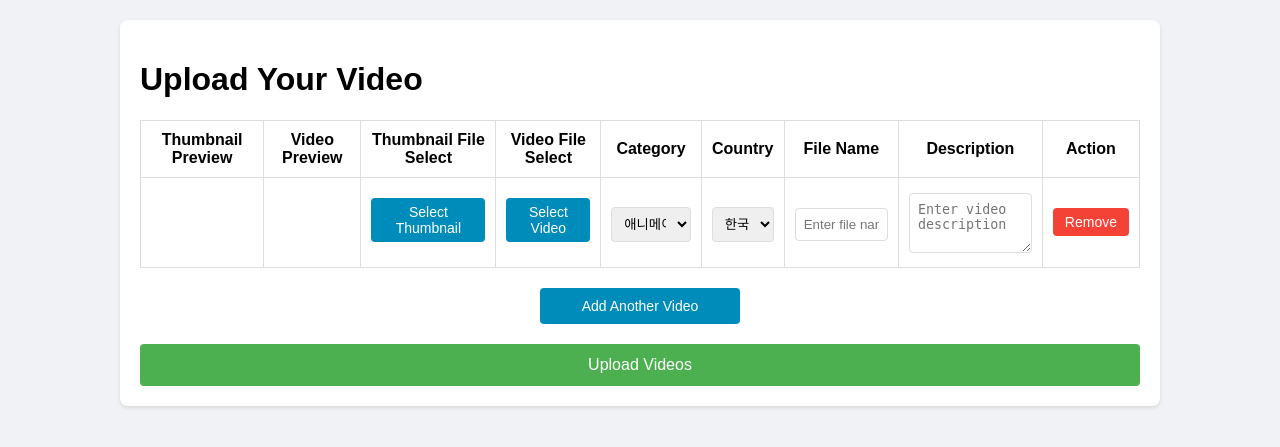
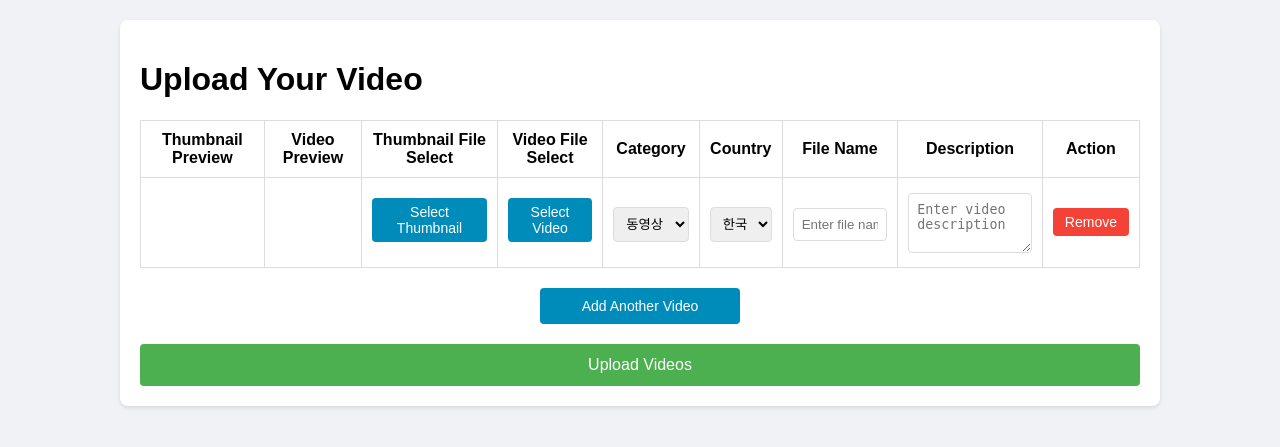
Before and after one commit to bang8542/24kng_admin, a Django app: page /upload/ in a window 1280 px wide. Shown: the top 447 px of the page. Run offline with Django 4.2, Linux system fonts and the light colour scheme; some libraries are stand-ins or nearby versions.

Commit message:
category update

```diff
--- a/videoupload/forms.py
+++ b/videoupload/forms.py
@@ -5,7 +5,7 @@ from .models import Video
 class VideoForm(forms.ModelForm):
     category = forms.ChoiceField(
         choices=[
-            ('animation', '애니메이션'),
+            ('video', '동영상'),
             ('movie', '영화'),
             ('custom', '직접입력')
         ],
--- a/videoupload/templates/videoupload/VideoUpload.html
+++ b/videoupload/templates/videoupload/VideoUpload.html
@@ -170,7 +170,7 @@
                         </td>
                         <td>
                             <select id="category-0" name="category-0" required>
-                                <option value="animation">애니메이션</option>
+                                <option value="video">동영상</option>
                                 <option value="movie">영화</option>
                                 <option value="custom">직접입력</option>
                             </select>
@@ -263,7 +263,7 @@
                 </td>
                 <td>
                     <select id="category-${rowIndex}" name="category-${rowIndex}" required>
-                        <option value="animation">애니메이션</option>
+                        <option value="video">동영상</option>
                         <option value="movie">영화</option>
                         <option value="custom">직접입력</option>
                     </select>
```
